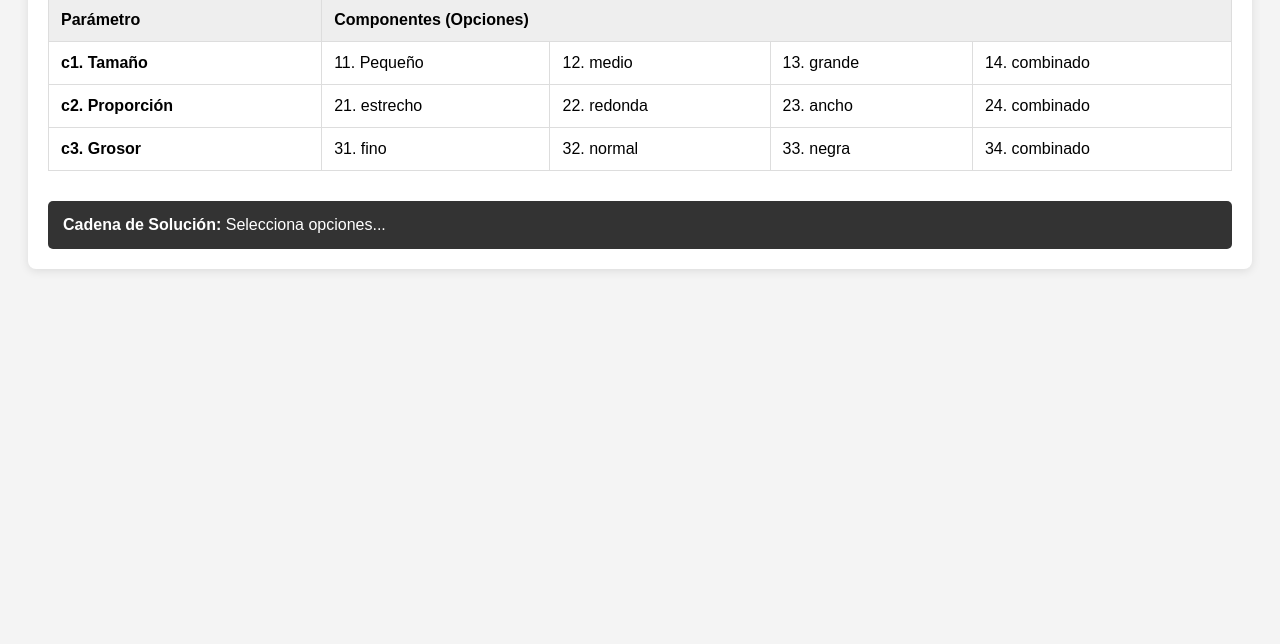
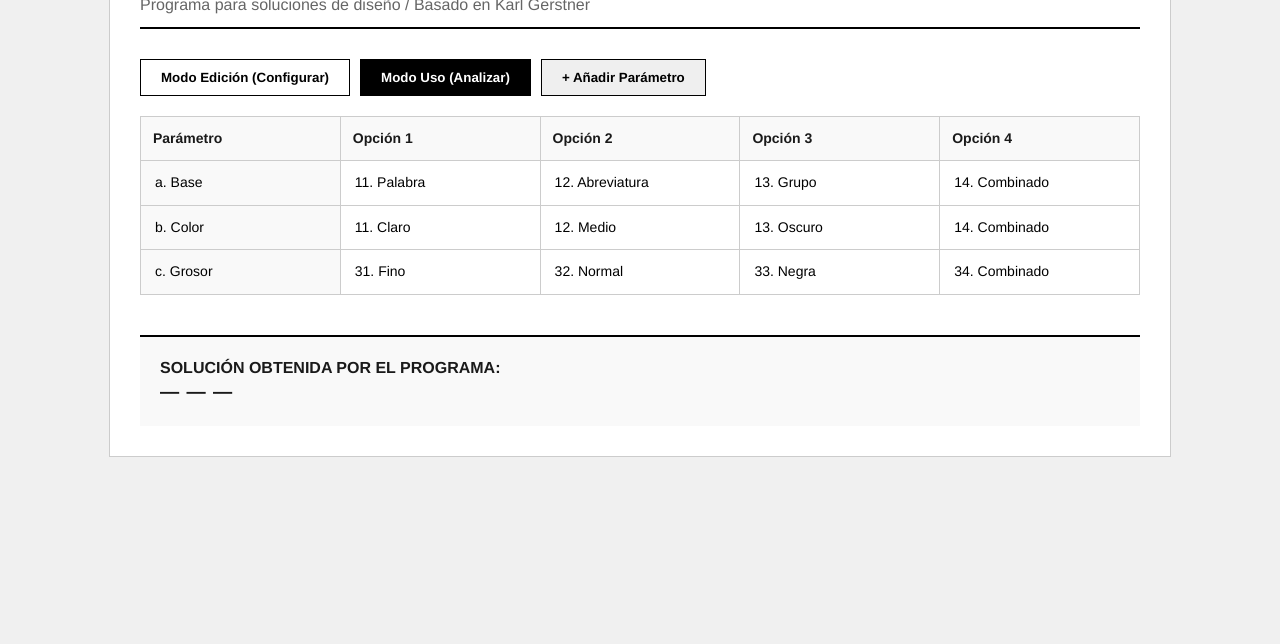
Before and after one commit to fermaii/caja-morfolofica, a plain HTML site: page index.html in a window 1280 px wide. Shown: the part 156-800 px from the top of the page. Drawn offline with Linux system fonts and the light colour scheme.

Commit message:
Update index.html

```diff
--- a/index.html
+++ b/index.html
@@ -2,88 +2,177 @@
 <html lang="es">
 <head>
     <meta charset="UTF-8">
-    <title>Caja Morfológica Digital - Método Gerstner</title>
+    <meta name="viewport" content="width=device-width, initial-scale=1.0">
+    <title>Caja Morfológica - Karl Gerstner</title>
     <style>
-        body { font-family: sans-serif; padding: 20px; background: #f4f4f4; }
-        .matrix-container { background: white; padding: 20px; border-radius: 8px; box-shadow: 0 2px 10px rgba(0,0,0,0.1); }
-        table { width: 100%; border-collapse: collapse; margin-top: 20px; }
-        th, td { border: 1px solid #ddd; padding: 12px; text-align: left; }
-        th { background: #eee; }
-        .selected { background-color: #007bff; color: white; cursor: pointer; }
-        .selectable { cursor: pointer; transition: 0.2s; }
-        .selectable:hover { background: #e9ecef; }
-        .result-box { margin-top: 30px; padding: 15px; background: #333; color: #fff; border-radius: 5px; }
+        /* Estética Suiza: Helvetica, limpieza y grillas */
+        body {
+            font-family: "Helvetica Neue", Helvetica, Arial, sans-serif;
+            padding: 40px;
+            background-color: #f0f0f0;
+            color: #1a1a1a;
+            line-height: 1.4;
+        }
+
+        .container {
+            max-width: 1000px;
+            margin: 0 auto;
+            background: white;
+            padding: 30px;
+            border: 1px solid #ccc;
+        }
+
+        h1 { font-weight: 700; text-transform: uppercase; letter-spacing: -1px; margin-bottom: 5px; }
+        .subtitle { color: #666; margin-bottom: 30px; border-bottom: 2px solid #000; padding-bottom: 10px; }
+
+        /* Controles de Modo */
+        .controls { margin-bottom: 20px; display: flex; gap: 10px; }
+        button {
+            font-family: inherit; font-weight: bold; padding: 10px 20px;
+            border: 1px solid #000; cursor: pointer; transition: 0.2s;
+        }
+        .btn-edit { background: #000; color: #fff; }
+        .btn-use { background: #fff; color: #000; }
+        button:hover { opacity: 0.8; }
+
+        /* Tabla Estilo Gerstner */
+        table { width: 100%; border-collapse: collapse; margin: 20px 0; font-size: 14px; }
+        th, td { border: 1px solid #ccc; padding: 12px; vertical-align: top; }
+        th { background: #f9f9f9; text-align: left; font-weight: 700; width: 150px; }
+
+        /* Estados de celdas */
+        .selectable { cursor: pointer; }
+        .selectable:hover { background-color: #f0f0f0; }
+        .selected { background-color: #000 !important; color: #fff !important; }
+
+        .edit-input {
+            width: 100%; border: none; background: transparent;
+            font-family: inherit; font-size: inherit; outline: none;
+        }
+        .edit-input:focus { background: #fffde7; }
+
+        /* Resultado */
+        .result {
+            margin-top: 40px; padding: 20px; border-top: 2px solid #000;
+            background: #f9f9f9; font-weight: bold;
+        }
+        .code-chain { font-size: 1.2em; letter-spacing: 1px; }
+
+        .hidden { display: none; }
     </style>
 </head>
 <body>
 
-<div class="matrix-container">
-    <h2>Matriz Morfológica Personalizable</h2>
-    <p>Haz clic en las opciones para construir tu solución de diseño.</p>
+<div class="container">
+    <h1>Caja Morfológica</h1>
+    <div class="subtitle">Programa para soluciones de diseño / Basado en Karl Gerstner</div>
+
+    <div class="controls">
+        <button id="btnEdit" class="btn-use" onclick="setMode('edit')">Modo Edición (Configurar)</button>
+        <button id="btnUse" class="btn-edit" onclick="setMode('use')">Modo Uso (Analizar)</button>
+        <button onclick="addRow()">+ Añadir Parámetro</button>
+    </div>
 
     <table id="morphTable">
         <thead>
             <tr>
                 <th>Parámetro</th>
-                <th colspan="4">Componentes (Opciones)</th>
+                <th>Opción 1</th>
+                <th>Opción 2</th>
+                <th>Opción 3</th>
+                <th>Opción 4</th>
             </tr>
         </thead>
         <tbody id="tableBody">
             </tbody>
     </table>
 
-    <div class="result-box">
-        <strong>Cadena de Solución:</strong> <span id="solutionPath">Selecciona opciones...</span>
+    <div class="result" id="resultArea">
+        SOLUCIÓN OBTENIDA POR EL PROGRAMA:<br>
+        <span class="code-chain" id="solutionPath">— — —</span>
     </div>
 </div>
 
 <script>
-    // Datos iniciales basados en la imagen "c Apariencia" de Gerstner
-    const data = [
-        { parameter: "c1. Tamaño", options: ["11. Pequeño", "12. medio", "13. grande", "14. combinado"] },
-        { parameter: "c2. Proporción", options: ["21. estrecho", "22. redonda", "23. ancho", "24. combinado"] },
-        { parameter: "c3. Grosor", options: ["31. fino", "32. normal", "33. negra", "34. combinado"] }
+    let currentMode = 'edit';
+    // Estructura inicial basada en tus imágenes
+    let matrixData = [
+        { param: "a. Base", opts: ["11. Palabra", "12. Abreviatura", "13. Grupo", "14. Combinado"] },
+        { param: "b. Color", opts: ["11. Claro", "12. Medio", "13. Oscuro", "14. Combinado"] },
+        { param: "c. Grosor", opts: ["31. Fino", "32. Normal", "33. Negra", "34. Combinado"] }
     ];
 
-    const tableBody = document.getElementById('tableBody');
-    const solutionPath = document.getElementById('solutionPath');
     let selections = {};
 
-    function renderTable() {
-        tableBody.innerHTML = "";
-        data.forEach((row, index) => {
-            const tr = document.createElement('tr');
-            tr.innerHTML = `<td><strong>${row.parameter}</strong></td>`;
-
-            row.options.forEach(opt => {
-                const td = document.createElement('td');
-                td.innerText = opt;
-                td.className = "selectable";
-                td.onclick = () => selectOption(index, opt, td);
-                tr.appendChild(td);
-            });
-            tableBody.appendChild(tr);
-        });
+    function setMode(mode) {
+        currentMode = mode;
+        document.getElementById('btnEdit').className = (mode === 'edit' ? 'btn-edit' : 'btn-use');
+        document.getElementById('btnUse').className = (mode === 'use' ? 'btn-edit' : 'btn-use');
+        renderTable();
     }
 
-    function selectOption(rowIndex, optionValue, element) {
-        // Deseleccionar otros en la misma fila
-        const rowItems = element.parentNode.querySelectorAll('td');
-        rowItems.forEach(td => td.classList.remove('selected'));
+    function addRow() {
+        matrixData.push({ param: "Nuevo Parámetro", opts: ["", "", "", ""] });
+        renderTable();
+    }
 
-        // Seleccionar actual
-        element.classList.add('selected');
-        selections[rowIndex] = optionValue;
+    function updateData(rowIndex, optIndex, value) {
+        if(optIndex === -1) {
+            matrixData[rowIndex].param = value;
+        } else {
+            matrixData[rowIndex].opts[optIndex] = value;
+        }
+    }
 
+    function selectOption(rowIndex, optIndex) {
+        if(currentMode !== 'use') return;
+
+        selections[rowIndex] = matrixData[rowIndex].opts[optIndex];
+        renderTable();
         updateResult();
     }
 
     function updateResult() {
-        const path = Object.values(selections).join(' - ');
-        solutionPath.innerText = path || "Selecciona opciones...";
+        const chain = Object.values(selections).filter(s => s !== "").join(' + ');
+        document.getElementById('solutionPath').innerText = chain || "— — —";
     }
 
+    function renderTable() {
+        const tbody = document.getElementById('tableBody');
+        tbody.innerHTML = '';
+
+        matrixData.forEach((row, rIdx) => {
+            const tr = document.createElement('tr');
+
+            // Columna de Parámetro
+            const th = document.createElement('th');
+            if(currentMode === 'edit') {
+                th.innerHTML = `<input class="edit-input" value="${row.param}" onchange="updateData(${rIdx}, -1, this.value)">`;
+            } else {
+                th.innerText = row.param;
+            }
+            tr.appendChild(th);
+
+            // Columnas de Opciones
+            row.opts.forEach((opt, oIdx) => {
+                const td = document.createElement('td');
+                if(currentMode === 'edit') {
+                    td.innerHTML = `<input class="edit-input" placeholder="..." value="${opt}" onchange="updateData(${rIdx}, ${oIdx}, this.value)">`;
+                } else {
+                    td.innerText = opt;
+                    td.className = 'selectable' + (selections[rIdx] === opt ? ' selected' : '');
+                    td.onclick = () => selectOption(rIdx, oIdx);
+                }
+                tr.appendChild(td);
+            });
+
+            tbody.appendChild(tr);
+        });
+    }
+
+    // Iniciar
     renderTable();
 </script>
+
 </body>
 </html>
```
